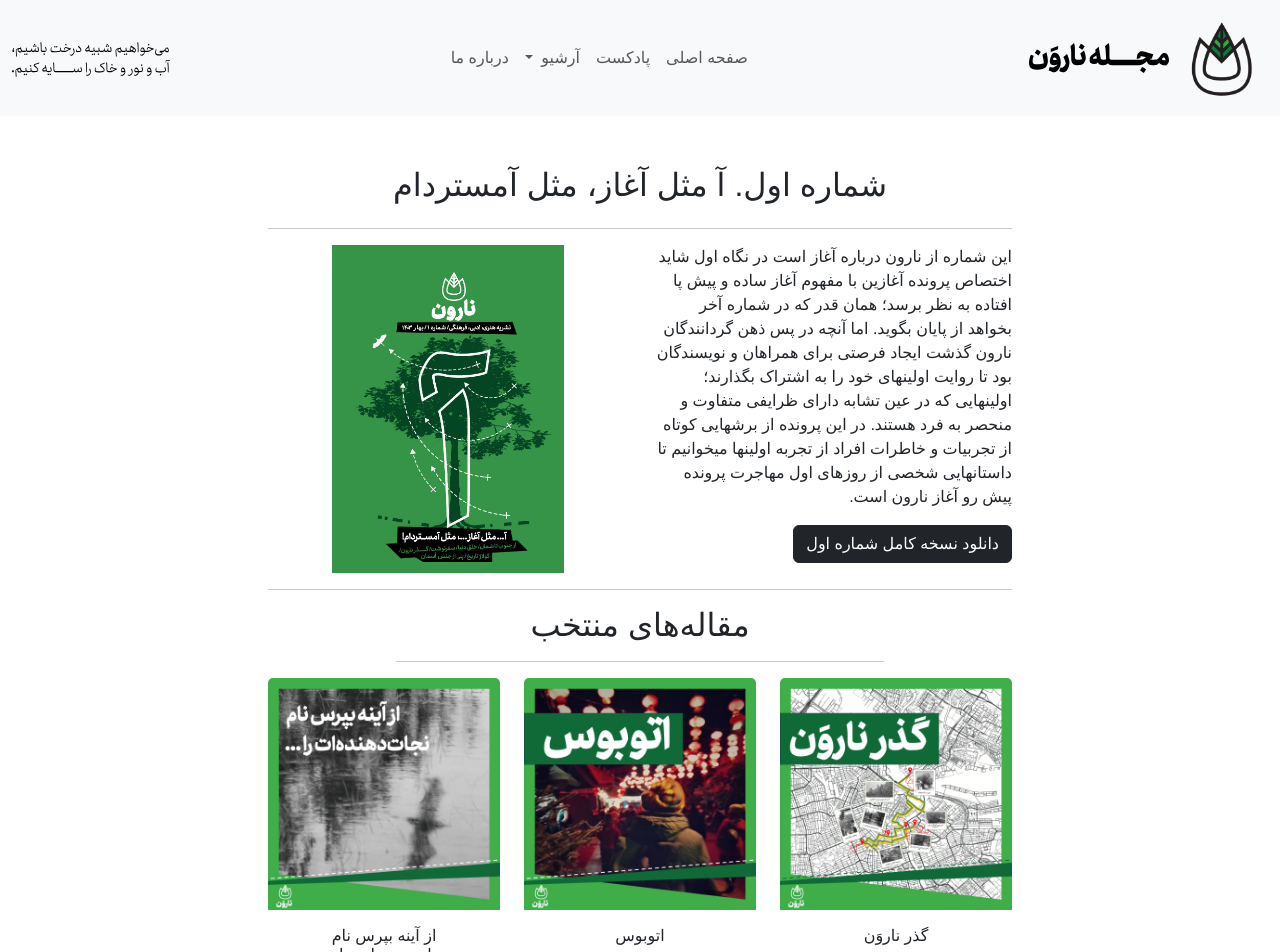
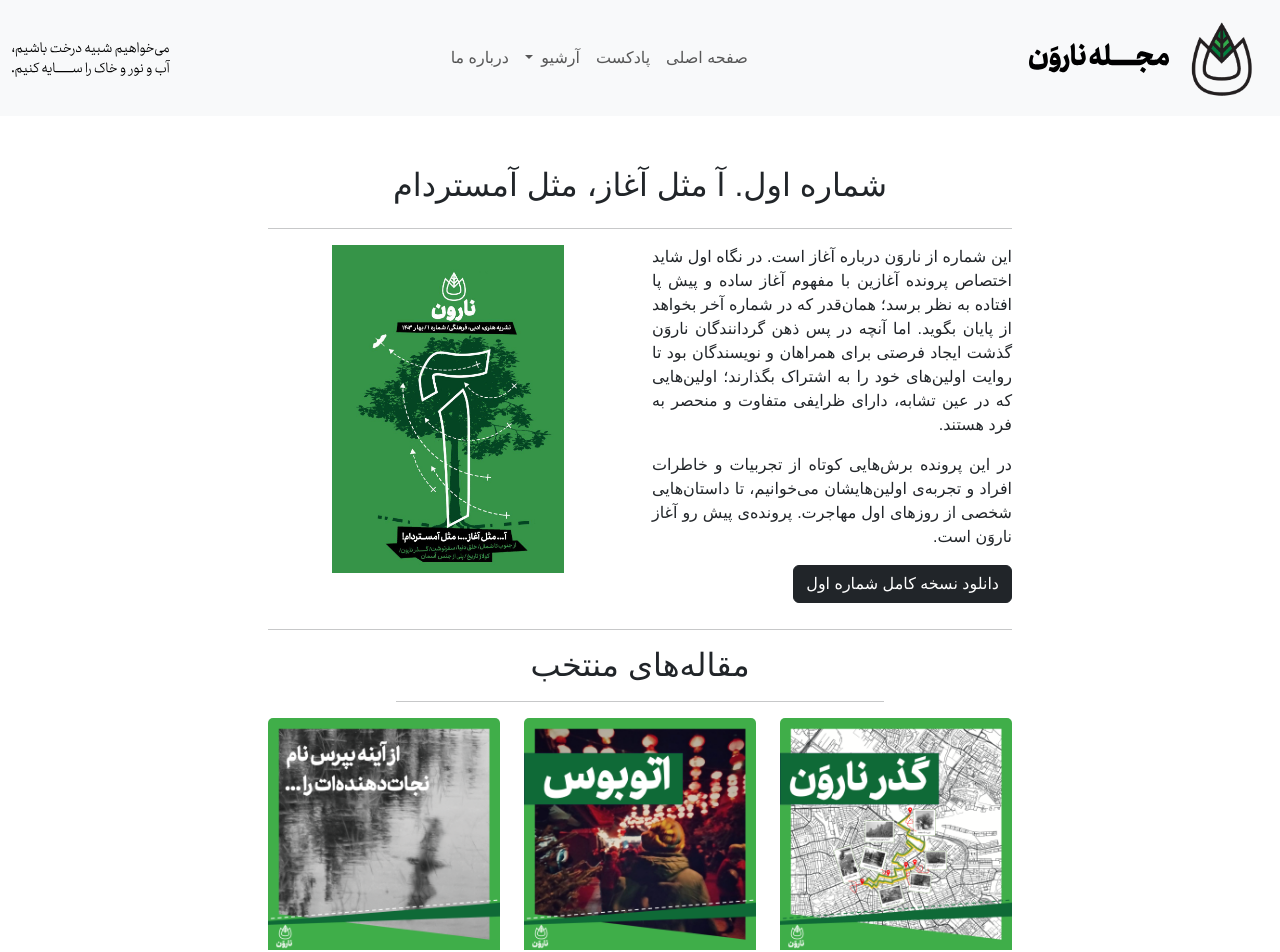
Before and after one commit to NaarvanMag/naarvanmag.github.io, a Jekyll site: the page built from pages/archive/1.html, in a window 1280 px wide. Shown: the top 952 px of the page. Built offline with Jekyll 4.4.1, drawn with Linux system fonts in a browser that asks for light colours; nearby versions of some CDN libraries; a style sheet for code colours, icons or effects is not loaded.

Commit message:
Fix editorial stuff

```diff
--- a/_layouts/default.html
+++ b/_layouts/default.html
@@ -20,6 +20,9 @@
     <style type="text/css" media="screen">
         body {
             font-family: Vazirmatn, sans-serif;
+        }
+        p {
+            text-align: justify;
         }
     </style>
   </head>
--- a/pages/archive/1.html
+++ b/pages/archive/1.html
@@ -14,8 +14,10 @@ permalink: /archive/1
     <div class="row">
         <div class="col-lg-6 col-sm-12">
             <p>
-                این شماره از نارون درباره آغاز است در نگاه اول شاید اختصاص پرونده آغازین با مفهوم آغاز ساده و پیش پا افتاده به نظر برسد؛ همان قدر که در شماره آخر بخواهد از پایان بگوید. اما آنچه در پس ذهن گردانندگان نارون گذشت ایجاد فرصتی برای همراهان و نویسندگان بود تا روایت اولینهای خود را به اشتراک بگذارند؛ اولینهایی که در عین تشابه دارای ظرایفی متفاوت و منحصر به فرد هستند. در این پرونده از برشهایی کوتاه از تجربیات و خاطرات افراد از تجربه اولینها میخوانیم تا داستانهایی شخصی از روزهای اول مهاجرت پرونده پیش رو آغاز نارون است.
-
+                این شماره از ناروَن درباره‌ آغاز است. در نگاه اول شاید اختصاص پرونده‌ آغازین با مفهوم آغاز ساده و پیش پا افتاده به نظر برسد؛ همان‌قدر که در شماره‌ آخر بخواهد از پایان بگوید. اما آنچه در پس ذهن گردانندگان ناروَن گذشت ایجاد فرصتی برای همراهان و نویسندگان بود تا روایت اولین‌های خود را به اشتراک بگذارند؛ اولین‌هایی که در عین تشابه، دارای ظرایفی متفاوت و منحصر به فرد هستند.
+            </p>
+            <p>
+                در این پرونده برش‌هایی کوتاه از تجربیات و خاطرات افراد و تجربه‌ی اولین‌هایشان می‌خوانیم، تا داستان‌هایی شخصی از روزهای اول مهاجرت. پرونده‌ی پیش رو آغاز ناروَن است.
             </p>
 
             <div style="margin-bottom: 10px;">
```
